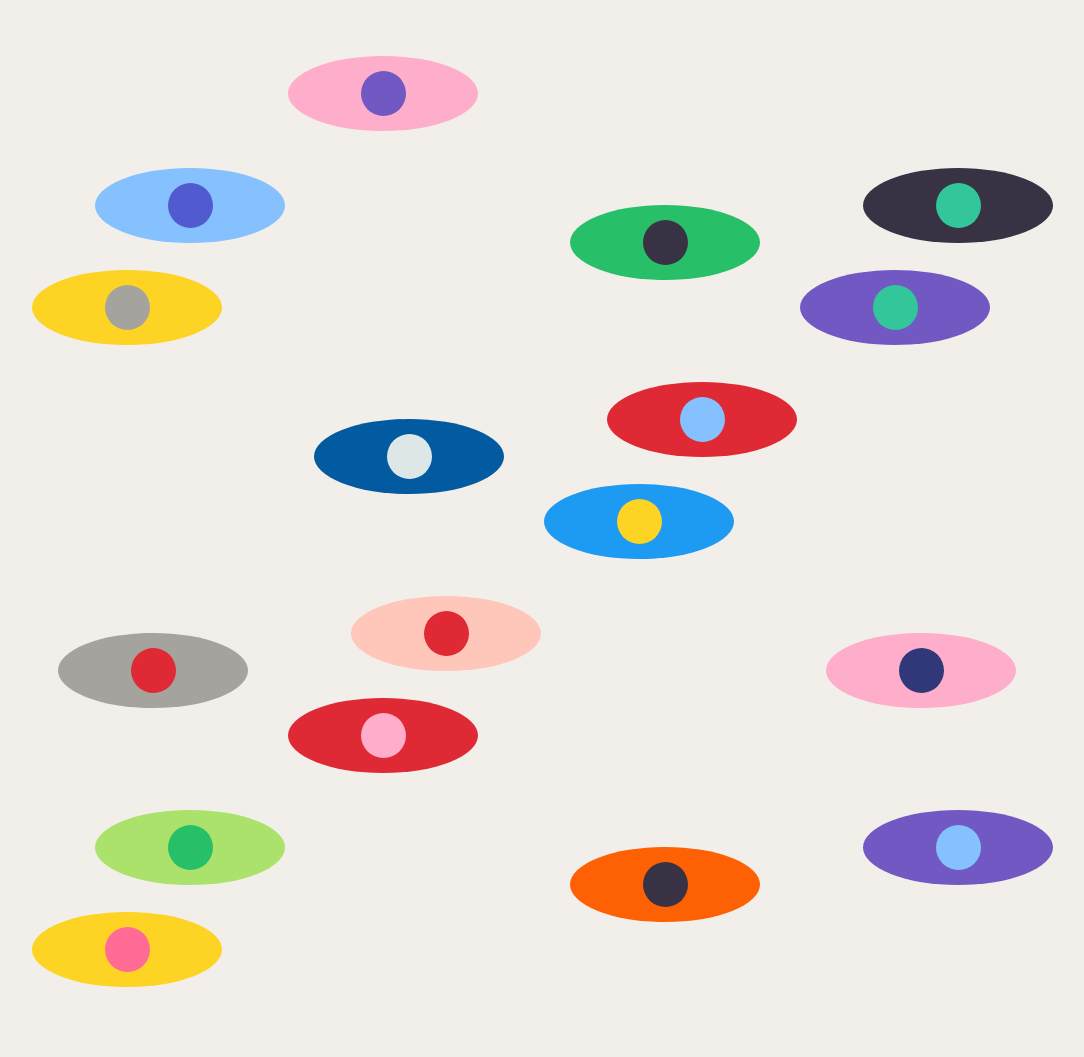
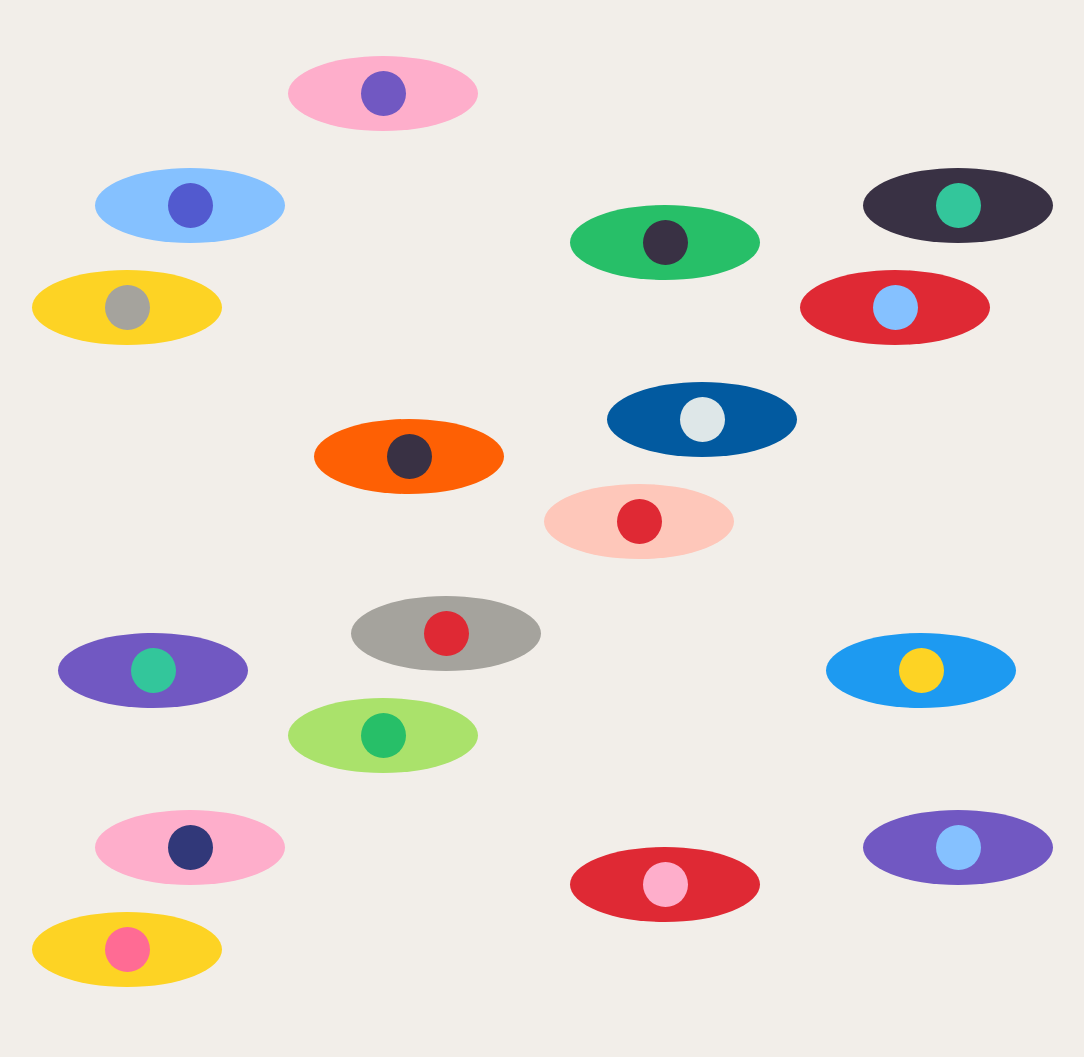
Before and after one commit to mylonelycomputer/some-eyes-see-you, a plain HTML site: page index.html in a window 1280 px wide. Shown: the whole page, without its empty margins (108-1192 px from the left). Drawn offline with Linux system fonts and the light colour scheme.

Commit message:
chore: move eyes around

```diff
--- a/assets/css/main.css
+++ b/assets/css/main.css
@@ -13,30 +13,6 @@ body {
 
 body {
   box-sizing: border-box;
-}
-
-::selection {
-  background-color: var(--colour-white);
-  color: var(--colour-secondary-pink);
-}
-
-::-moz-selection {
-  background-color: var(--colour-white);
-  color: var(--colour-secondary-pink);
-}
-
-::-webkit-selection {
-  background-color: var(--colour-white);
-  color: var(--colour-secondary-pink);
-}
-
-a {
-  color: var(--colour-blue);
-  cursor: pointer;
-}
-
-a:hover {
-  text-decoration-color: rgba(81,81,81,0.4);
 }
 
 /* ------- Main ------- */
--- a/index.html
+++ b/index.html
@@ -83,6 +83,12 @@
 
     <a href="/test">
       <div class="eye">
+        <div class="iris orange black"></div>
+      </div>
+    </a>
+
+    <a href="/test">
+      <div class="eye">
         <div class="iris navy white"></div>
       </div>
     </a>
@@ -137,12 +143,6 @@
 
     <a href="/test">
       <div class="eye">
-        <div class="iris orange black"></div>
-      </div>
-    </a>
-
-    <a href="/test">
-      <div class="eye">
         <div class="iris purple lightBlue"></div>
       </div>
     </a>
```
